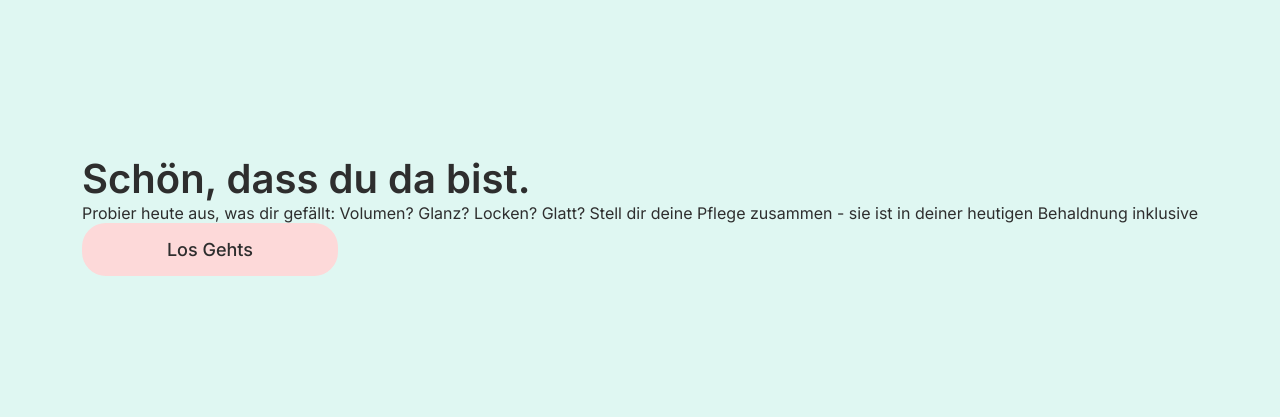
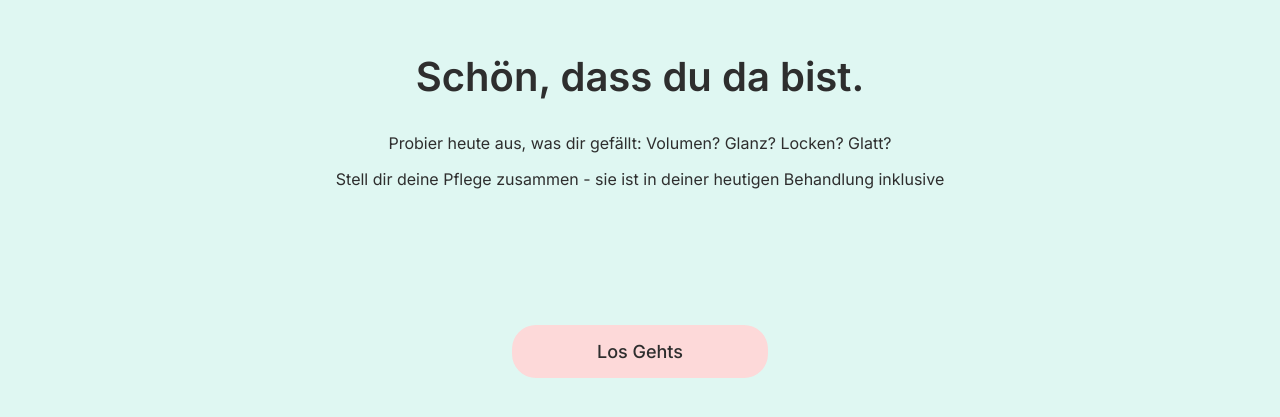
Before and after one commit to Siiiimon/friseur-beratung-front, a Next.js app: page / in a window 1280 px wide. Shown: the part 185-602 px from the top of the page. Built offline with nearby package versions, Linux system fonts and the light colour scheme.

Commit message:
feat: more layout styling

```diff
--- a/src/app/page.module.css
+++ b/src/app/page.module.css
@@ -1,4 +1,18 @@
 .content {
   display: flex;
   flex-direction: column;
+  align-items: center;
+  width: 60%;
 }
+
+.greeting {
+  margin-bottom: 24px;
+}
+
+.intro {
+  margin: 8px 0;
+}
+
+.beginButton {
+  margin-top: 128px;
+}
--- a/src/app/page.tsx
+++ b/src/app/page.tsx
@@ -4,13 +4,15 @@ import styles from "./page.module.css";
 export default function Home() {
   return (
     <main className={styles.content}>
-      <h1 className="heading">Schön, dass du da bist.</h1>
-      <p className="text">
-        Probier heute aus, was dir gefällt: Volumen? Glanz? Locken? Glatt? Stell
-        dir deine Pflege zusammen - sie ist in deiner heutigen Behaldnung
+      <h1 className={`${styles.greeting} heading`}>Schön, dass du da bist.</h1>
+      <p className={`${styles.intro} text`}>
+        Probier heute aus, was dir gefällt: Volumen? Glanz? Locken? Glatt?
+      </p>
+      <p className={`${styles.intro} text`}>
+        Stell dir deine Pflege zusammen - sie ist in deiner heutigen Behandlung
         inklusive
       </p>
-      <a className="link-button">Los Gehts</a>
+      <a className={`${styles.beginButton} link-button`}>Los Gehts</a>
     </main>
   );
 }
```
